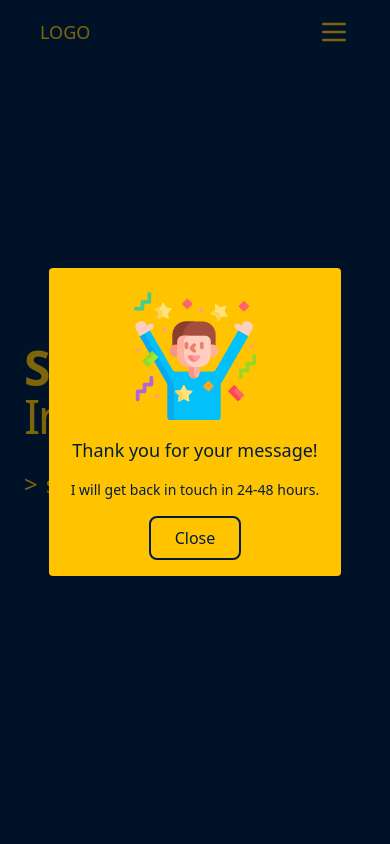
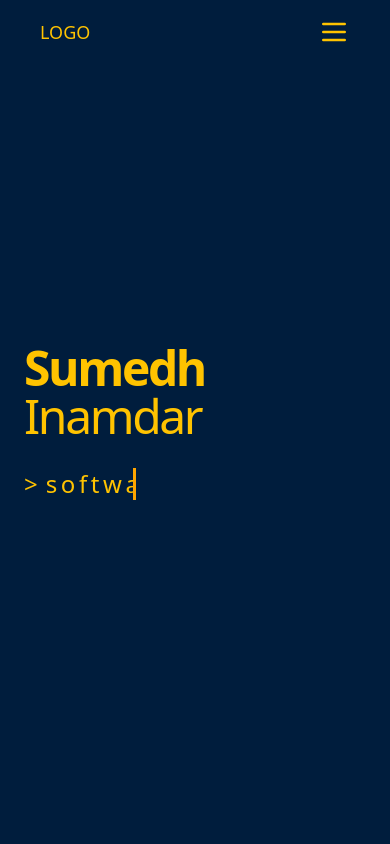
Before and after one commit to sumedh-inamdar/personal-portfolio, a React app: page / in a window 390 px wide. Shown: the top 844 px of the page. Built offline with nearby package versions, Linux system fonts and the light colour scheme.

Commit message:
Fixed overflow issue (notable projects), changed project tech styling and feature tech opacity, adjusted grid-area on feature proj to show more video

```diff
--- a/src/components/App.tsx
+++ b/src/components/App.tsx
@@ -12,7 +12,7 @@ import { getFirebaseConfig } from '../firebase-config';
 
 export default function App() {
   return (
-    <div className="bg-darkBlue text-gold">
+    <div>
       <Header />
       <Main>
         <About />
--- a/src/components/contact/Contact.tsx
+++ b/src/components/contact/Contact.tsx
@@ -4,7 +4,7 @@ import { db } from '../App';
 import SubmitModal from './SubmitModal';
 
 export default function Contact() {
-  const [viewModal, setViewModal] = useState(true);
+  const [viewModal, setViewModal] = useState(false);
 
   async function formSubmit(event: SyntheticEvent) {
     event.preventDefault();
--- a/src/components/header/Header.tsx
+++ b/src/components/header/Header.tsx
@@ -5,7 +5,7 @@ import MobileMenu from './MobileMenu';
 
 export default function Header() {
   return (
-    <header className="fixed inset-x-0 top-0 h-16 bg-slate-200 flex justify-between px-10 items-center">
+    <header className="fixed inset-x-0 top-0 h-16 flex justify-between px-10 items-center">
       <div>LOGO</div>
       <DesktopMenu />
       <MobileMenu />
--- a/src/components/main/Main.tsx
+++ b/src/components/main/Main.tsx
@@ -6,8 +6,8 @@ interface MainProps {
 
 export default function Main({ children }: MainProps) {
   return (
-    <main className="block max-w-6xl mx-auto px-6 md:px-24 bg-blue-100">
-      <section className="min-h-screen flex flex-col bg-slate-100 justify-center space-y-7">
+    <main className="block max-w-6xl mx-auto px-6 md:px-24">
+      <section className="min-h-screen flex flex-col justify-center space-y-7">
         <h1 className="text-5xl md:text-6xl tracking-tighter">
           <b>Sumedh</b> Inamdar
         </h1>
--- a/src/components/projects/FeatureProj.tsx
+++ b/src/components/projects/FeatureProj.tsx
@@ -37,7 +37,7 @@ export default function FeatureProj({ data }: dataProps) {
         <div className="bg-yellow text-navyBlue text-base p-2 md:p-6">
           {data.description}
         </div>
-        <div className="projTech flex flex-wrap text-sm bg-gold text-navyBlue p-2 md:p-6 italic">
+        <div className="projTech flex flex-wrap text-sm bg-navyBlueOpaque text-navyBlue p-2 md:p-6 italic">
           {data.tech.map((tech) => (
             <FeatureTech key={tech} name={tech} />
           ))}
--- a/src/components/projects/FeatureTech.tsx
+++ b/src/components/projects/FeatureTech.tsx
@@ -2,7 +2,7 @@ import React from 'react';
 
 export default function FeatureTech({ name }: { name: string }) {
   return (
-    <div className="m-0.5 px-2 py-1 bg-navyBlue text-gold rounded-lg">
+    <div className="m-0.5 px-2 py-1 bg-darkBlue text-gold border-2 border-gold rounded-lg">
       {name}
     </div>
   );
--- a/src/components/projects/RegularProj.tsx
+++ b/src/components/projects/RegularProj.tsx
@@ -12,9 +12,9 @@ interface dataProps {
 export default function RegularProj({ data }: dataProps) {
   return (
     <div className="flex flex-col p-6 text-left bg-navyBlue space-y-7">
-      <div className="flex justify-between">
-        <h3 className="font-bold">{data.name}</h3>
-        <div className="flex space-x-3 items-center">
+      <div className="flex justify-between flex-wrap">
+        <h3 className="font-bold mr-2 mb-2">{data.name}</h3>
+        <div className="flex space-x-3 items-center mb-2">
           <a
             href={data.github}
             aria-label="External Link"
@@ -55,7 +55,7 @@ export default function RegularProj({ data }: dataProps) {
         </div>
       </div>
       <p className="flex-1 text-base">{data.description}</p>
-      <div className="text-sm flex flex-wrap">
+      <div className="text-sm flex gap-1 flex-wrap">
         {data.tech.map((tech) => (
           <FeatureTech key={tech} name={tech} />
         ))}
--- a/src/tailwind.css
+++ b/src/tailwind.css
@@ -4,7 +4,7 @@
 
 @layer base {
   body {
-    @apply text-lg md:text-xl;
+    @apply text-lg md:text-xl bg-darkBlue text-gold;
   }
   input, textarea {
     @apply px-2 py-1 text-base bg-yellow rounded-lg text-darkBlue
@@ -19,20 +19,20 @@
 @layer components {
 
   .btn-primary {
-    @apply border-2 px-6 py-2 rounded-lg text-base hover:bg-gold hover:text-darkBlue transition-all
+    @apply border-gold border-2 px-6 py-2 rounded-lg text-base hover:bg-gold hover:text-darkBlue transition-all
   }
   .projWrap:nth-child(odd) video {
-    grid-area: 1 / 1 / 7 / 9;
+    grid-area: 1 / 1 / 7 / 8;
   }
   .projWrap:nth-child(even) video {
-    grid-area: 1 / 5 / 7 / 13;
+    grid-area: 1 / 6 / 7 / 13;
   }
   .projWrap:nth-child(odd) .projData {
-    grid-area: 2 / 5 / 7 / 13;
+    grid-area: 2 / 7 / 7 / 13;
     @apply text-left md:text-right;
   }
   .projWrap:nth-child(even) .projData {
-    grid-area: 2 / 1 / 7 / 9;
+    grid-area: 2 / 1 / 7 / 7;
   }
   .projWrap:nth-child(odd) .projTech {
     @apply justify-start md:justify-end;
--- a/tailwind.config.js
+++ b/tailwind.config.js
@@ -1,14 +1,15 @@
 module.exports = {
   content: ['./src/**/*.{html,js,jsx,ts,tsx}'],
   theme: {
+    extend: {
       colors: {
         gold: '#ffc300',
         yellow: '#ffd60a',
         navyBlue: '#003566',
+        navyBlueOpaque: 'rgba(0, 53, 102, 0.5)',
         darkBlue: '#001d3d',
         midnightBlue: '#000814'
       },
-    extend: {
       flex: {
         2: '2 1 0%'
       },
```
Lines whose indentation alone changed are shown as unchanged.
